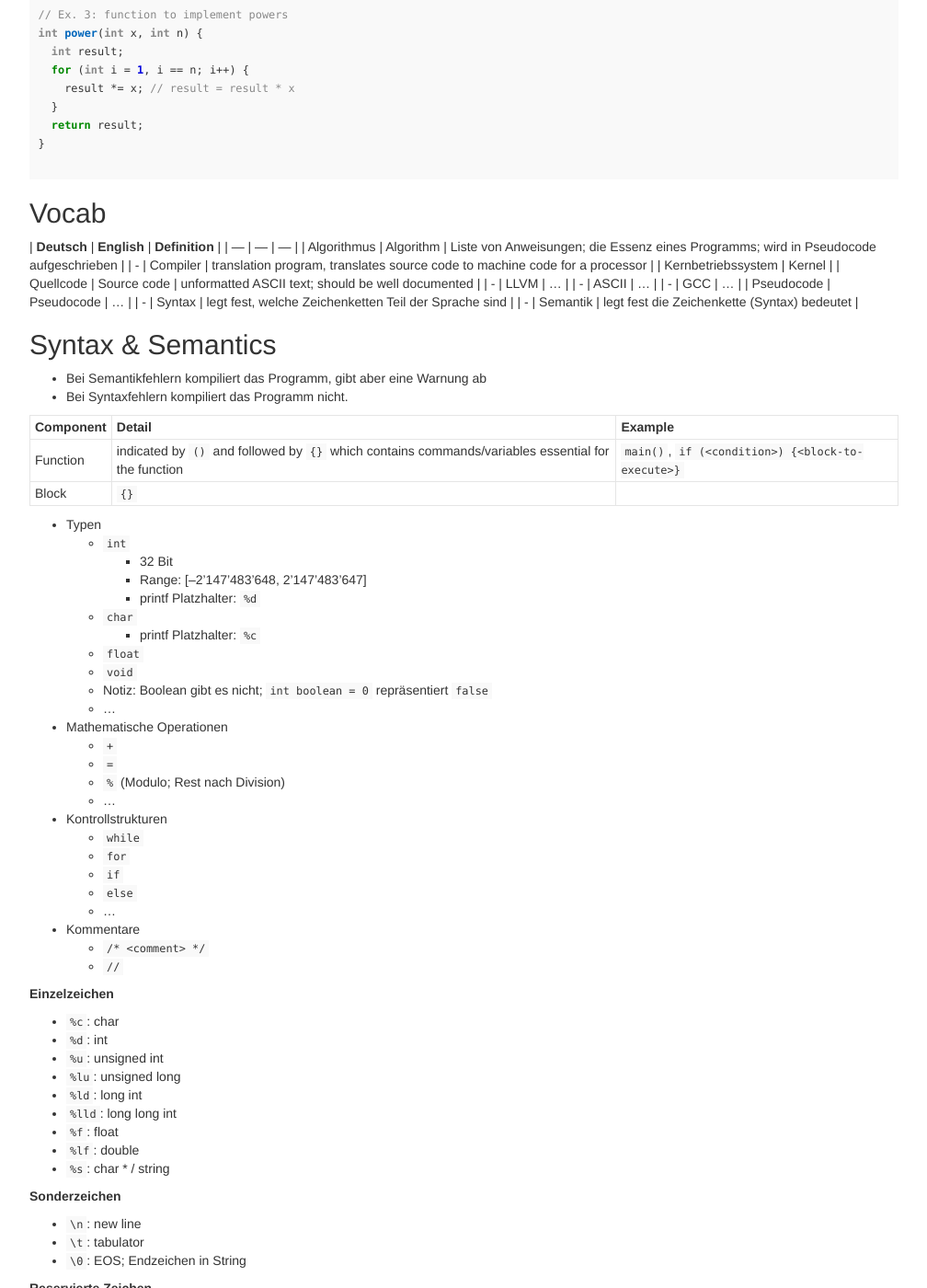
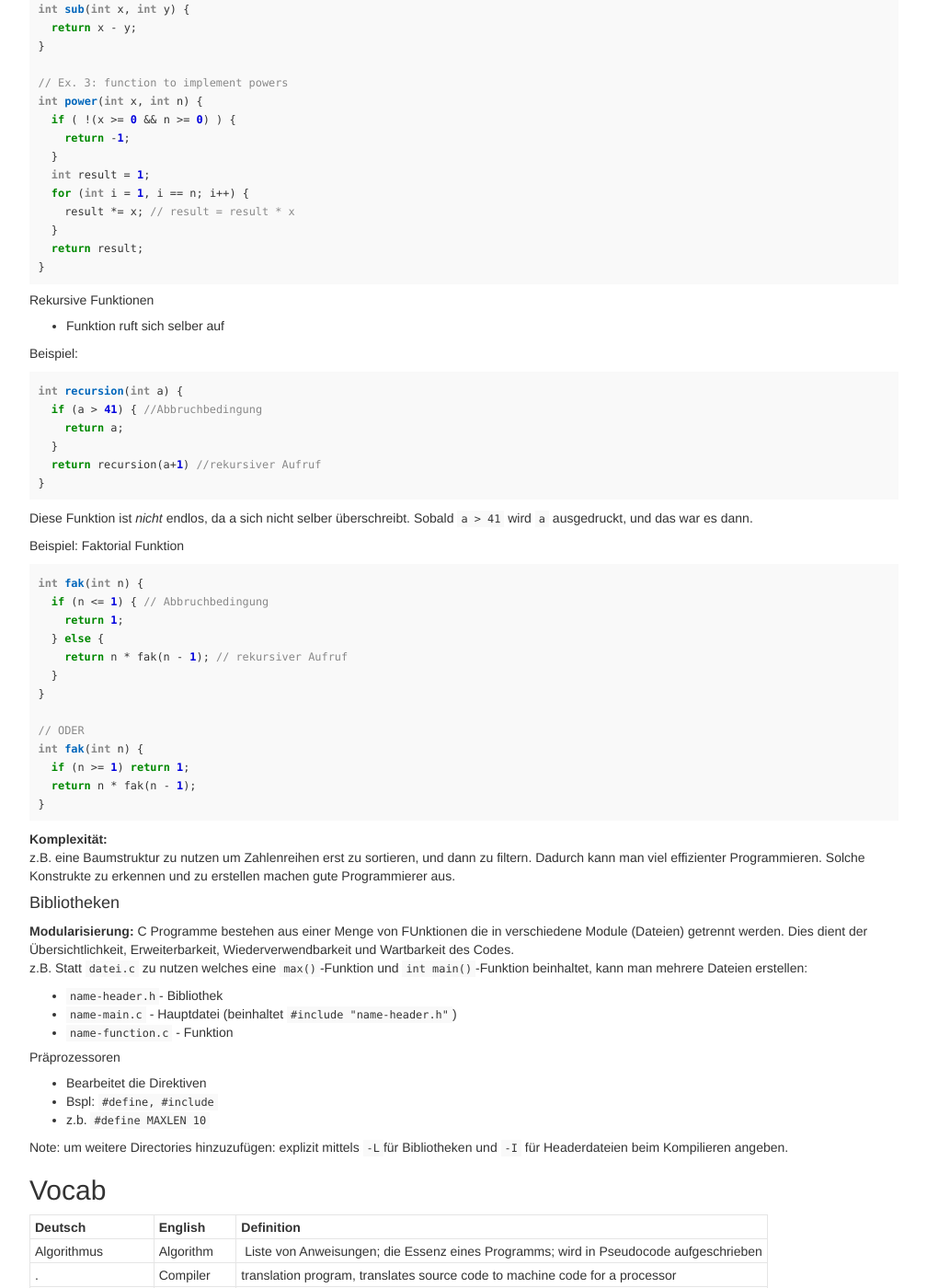
Before and after one commit to kajaschmidt/notes, a Jekyll site: the page built from _posts/2018-10-15-c-crash-course.md, in a window 1280 px wide and 1400 px high, scrolled down 3305 px. Shown: the whole window at 92% size, without its empty margins (233-1241 px from the left). Built offline with Jekyll 4.4.1, drawn with Linux system fonts in a browser that asks for light colours; some of the changed text lies outside the part shown.

Commit message:
class notes (raw) 19 oct 2018

````diff
--- a/_config.yml
+++ b/_config.yml
@@ -25,7 +25,8 @@ sections: [
     ['dev', 'Developers'],
     ['post', 'Posts'],
     ['introprog', 'Intro to Programming'],
-    ['bk', 'Berechenbarkeit & Komplexität']
+    ['bk', 'Berechenbarkeit & Komplexität'],
+    ['webtech', 'Webtechnologien']
 ]
 
 # Keep as an empty string if served up at the root. If served up at a specific
--- a/_posts/2018-10-15-c-crash-course.md
+++ b/_posts/2018-10-15-c-crash-course.md
@@ -6,7 +6,11 @@ date: 2018-10-15 23:30:31
 order: 2
 ---
 
-## 1. ["hello, world"](https://isis.tu-berlin.de/pluginfile.php/1088795/mod_resource/content/2/ws1819-ckurs-tag1-hello-world.pdf)
+## Vorlesungsmaterial
+1. ["hello, world"](https://isis.tu-berlin.de/pluginfile.php/1088795/mod_resource/content/2/ws1819-ckurs-tag1-hello-world.pdf)
+2. [Die ersten Schritte](https://isis.tu-berlin.de/pluginfile.php/1095843/mod_resource/content/2/ws1819-ckurs-tag2.pdf)
+3. [Kontrollstrukturen & Funktionen](https://isis.tu-berlin.de/pluginfile.php/1098309/mod_resource/content/3/ws1819-ckurs-tag3.pdf)
+4. [Rekursive Funktionen & Bibliotheken](https://isis.tu-berlin.de/pluginfile.php/1101335/mod_resource/content/2/ws1819-ckurs-tag4.pdf)
 
 #### C Code
 * Entwickelt zwischen 1969 und 1973 von Dennis Ritchie (Bell Labs); Touring-Award Gewonnen
@@ -154,6 +154,12 @@ if (<Kondition>)
 ```
 
 #### Funktionen
+
+- Modularisierung
+- Kapselung
+- Dokumentation
+- Vermeidung von komplexen Kontrollstrukturen
+
 **Funktion definieren**
 ```cpp
 // function to do ...
@@ -181,30 +187,80 @@ int sub(int x, int y) {
 
 // Ex. 3: function to implement powers
 int power(int x, int n) {
-  int result;
+  if ( !(x >= 0 && n >= 0) ) {
+    return -1;
+  }
+  int result = 1;
   for (int i = 1, i == n; i++) {
     result *= x; // result = result * x
   }
   return result;
 }
-
 ```
 
+##### Rekursive Funktionen
+- Funktion ruft sich selber auf
+
+Beispiel:
+```cpp
+int recursion(int a) {
+  if (a > 41) { //Abbruchbedingung
+    return a;
+  }
+  return recursion(a+1) //rekursiver Aufruf
+}
+```
+Diese Funktion ist *nicht* endlos, da a sich nicht selber überschreibt. Sobald `a > 41` wird `a` ausgedruckt, und das war es dann.
+
+Beispiel: Faktorial Funktion
+```cpp
+int fak(int n) {
+  if (n <= 1) { // Abbruchbedingung
+    return 1;
+  } else {
+    return n * fak(n - 1); // rekursiver Aufruf
+  }
+}
+
+// ODER
+int fak(int n) {
+  if (n >= 1) return 1;
+  return n * fak(n - 1);
+}
+```
+**Komplexität:** <br>
+z.B. eine Baumstruktur zu nutzen um Zahlenreihen erst zu sortieren, und dann zu filtern. Dadurch kann man viel effizienter Programmieren. Solche Konstrukte zu erkennen und zu erstellen machen gute Programmierer aus.
 
 
+#### Bibliotheken
+
+**Modularisierung:** C Programme bestehen aus einer Menge von FUnktionen die in verschiedene Module (Dateien) getrennt werden. Dies dient der Übersichtlichkeit, Erweiterbarkeit, Wiederverwendbarkeit und Wartbarkeit des Codes. <br>
+z.B. Statt `datei.c` zu nutzen welches eine `max()`-Funktion und `int main()`-Funktion beinhaltet, kann man mehrere Dateien erstellen:
+* `name-header.h`- Bibliothek
+* `name-main.c` - Hauptdatei (beinhaltet `#include "name-header.h"`)
+* `name-function.c` - Funktion
+
+##### Präprozessoren
+* Bearbeitet die Direktiven
+* Bspl: `#define, #include`
+* z.b. `#define MAXLEN 10`
+
+Note: um weitere Directories hinzuzufügen: explizit mittels `-L`für Bibliotheken und `-I` für Headerdateien beim Kompilieren angeben.
+
 ## Vocab
+
 | **Deutsch** | **English** | **Definition** |
 | --- | --- | --- |
 | Algorithmus | Algorithm | Liste von Anweisungen; die Essenz eines Programms; wird in Pseudocode aufgeschrieben |
-| - | Compiler | translation program, translates source code to machine code for a processor |
+| . | Compiler | translation program, translates source code to machine code for a processor |
 | Kernbetriebssystem | Kernel |
 | Quellcode | Source code | unformatted ASCII text; should be well documented |
-| - | LLVM | ... |
-| - | ASCII | ... |
-| - | GCC | ... |
+| . | LLVM | ... |
+| . | ASCII | ... |
+| . | GCC | ... |
 | Pseudocode | Pseudocode | ... |
-| - | Syntax | legt fest, welche Zeichenketten Teil der Sprache sind |
-| - | Semantik | legt fest die Zeichenkette (Syntax) bedeutet |
+| . | Syntax | legt fest, welche Zeichenketten Teil der Sprache sind |
+| . | Semantik | legt fest die Zeichenkette (Syntax) bedeutet |
 
 ## Syntax & Semantics
 
@@ -281,3 +337,4 @@ svn log -r1:HEAD // see commit log
 more <Dateiname> // druckt Dateiinhalt aus --> in-terminal text editor?
 cat <Dateiname> // auch ein in-terminal text editor ?
 ```
+--> Keine globalen Variablen erstellen!
````
Also changed, not shown: other parts of _posts/2018-10-15-c-crash-course.md (+0 -4 lines), _pages/webtech-1-einfhrung-motivation.md (added, +1 -0 lines), _pages/webtech-overview.md (added, +1 -0 lines), _posts/2018-10-16-course-overview.md (+1 -1 lines), _posts/2018-10-19-1-einfhrung-motivation.md (added, +32 -0 lines), _posts/2018-10-19-bersicht.md (added, +35 -0 lines), _pages/bk-1.md (renamed from _pages/notes.md), _pages/bk-overview.md (renamed from _pages/overview.md), _pages/introprog-overview.md (renamed from _pages/course-overview.md).
